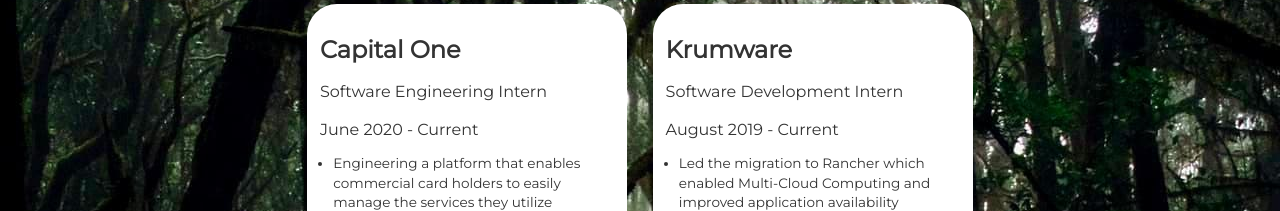
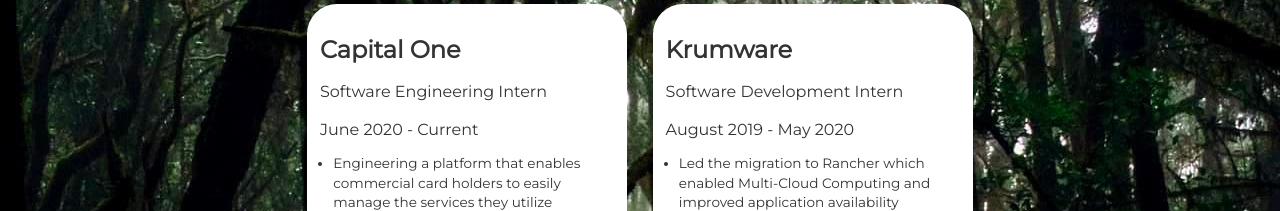
Before and after one commit to colbyhill21/PersonalWebsite, an Angular app: page / in a window 1280 px wide. Shown: the part 1840-2051 px from the top of the page. Built offline with nearby package versions, Linux system fonts and the light colour scheme; some icons are missing.

Commit message:
Fixed employment dates

```diff
--- a/src/app/components/Home/experience-section/experience-section.component.html
+++ b/src/app/components/Home/experience-section/experience-section.component.html
@@ -28,7 +28,7 @@
             <h3 class="comp-title" [ngStyle]="{'font-size': onDesktop ? '3vmin' : '5vmin' }">Krumware</h3>
             <h3 class="comp-subtitle" [ngStyle]="{'font-size': onDesktop ? '2vmin' : '3.5vmin' }">Software Development Intern
             </h3>
-            <h3 class="comp-subtitle" [ngStyle]="{'font-size': onDesktop ? '2vmin' : '3.5vmin' }">August 2019 - Current</h3>
+            <h3 class="comp-subtitle" [ngStyle]="{'font-size': onDesktop ? '2vmin' : '3.5vmin' }">August 2019 - May 2020</h3>
             <ul class="bullet-list" [ngStyle]="{'font-size': onDesktop ? '1.7vmin' : '3vmin' }">
                 <li class="skill-list-item">Led the migration to Rancher which enabled Multi-Cloud Computing and improved application availability</li>
                 <li class="skill-list-item">Automated Kubernetes deployments and resource management workflow</li>
```
